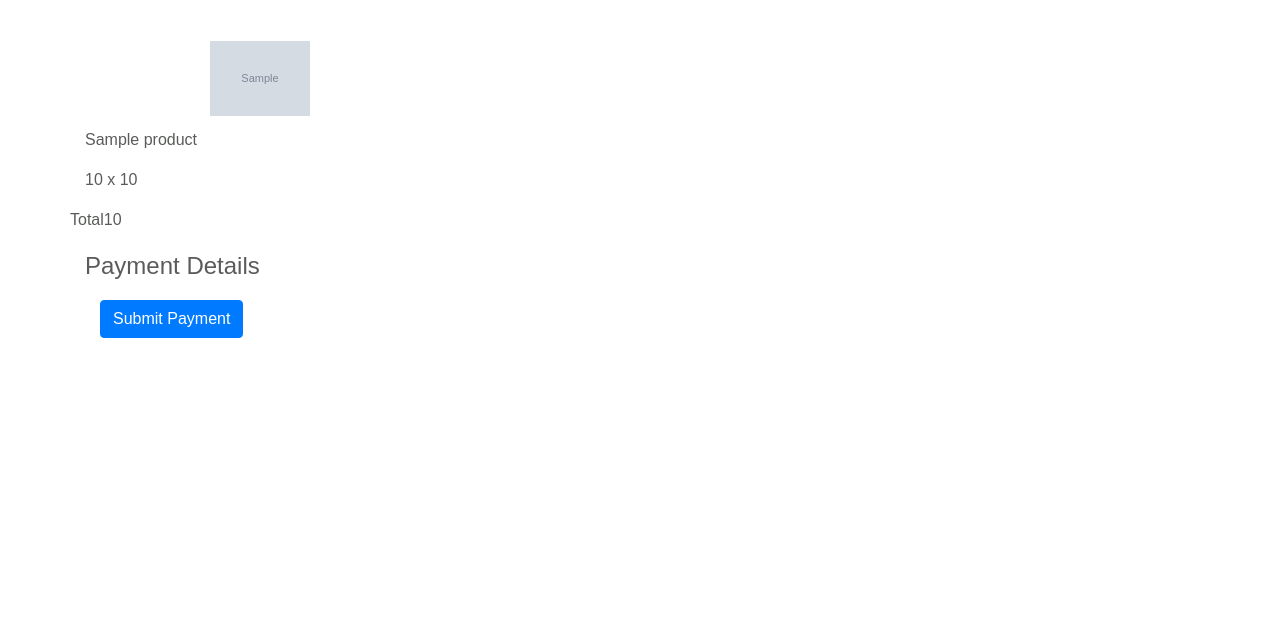
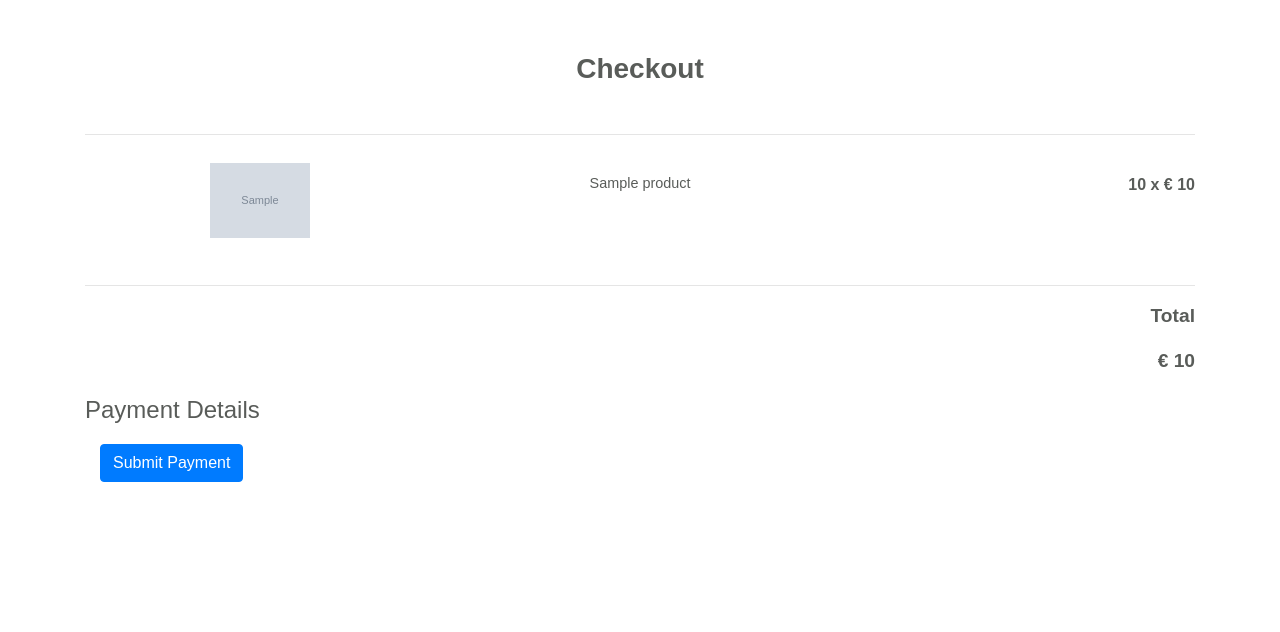
Before and after one commit to adrian80z/e-commerce, a Django app: template checkout/templates/checkout.html in a window 1280 px wide. Shown: the part 62-694 px from the top of the page. Run offline with Django 3.2, Linux system fonts and the light colour scheme; the template is opened without the code that fills it: most values are stand-ins (such as "Sample title", 1, 10 or a date in 2020); grey boxes marked "Sample" are stand-in pictures; some libraries are stand-ins or nearby versions.

Commit message:
layout update

```diff
--- a/checkout/templates/checkout.html
+++ b/checkout/templates/checkout.html
@@ -12,26 +12,46 @@
 <script type="text/javascript" src="{% static 'js/stripe.js' %}"></script>
 {% endblock %}
 
+{% block page_title %} TopTech | Checkout {% endblock %}
+
+{% block page_heading %}
+<h1 class=" heading text-center cart-bottom">Checkout</h1>
+<hr />
+{% endblock %}
 
 {% block content %}
-<div class="row row-flex">
+<div class="row">
     {% for item in cart_items %}
-    <div class="col-xs-10 col-xs-offset-1 col-sm-offset-0 col-sm-6 col-md-4 display panel panel-default">
-        <div class="panel-body">
-            <div class="product" style="background-image: url('{{ MEDIA_URL }}{{ item.product.image }}')"></div>
-
-            <div class="caption">
-                <p>{{ item.product.name }}</p>
-                <p>{{ item.quantity }} x {{ item.product.price }}</p>
-            </div>
+    <div class="col-sm-12 col-md-4 col-lg-4 text-md-right">
+        <div class="product" style="background-image: url('{{ MEDIA_URL }}{{ item.product.image}}')"></div>
+    </div>
+    <div class="col-sm-12 col-md-4 col-lg-4 text-md-right">
+        <div class="align">
+            <p class="product-description">{{ item.product.name }}</p>
         </div>
+    </div>
+    <div class="col-sm-12 col-md-4 col-lg-4 align text-md-right">
+        <span class="product-space">
+            <b>{{ item.quantity }} x &euro; {{ item.product.price }}</b></span>
     </div>
     {% endfor %}
 </div>
-<div class="row">
-    <p>Total</p>
-    <p><span class="glyphicon glyphicon-euro" aria-hidden="true"></span>{{ total }}</p>
+<hr />
+<div class="row summary">
+    <div class="col-sm-12 text-md-right text-sm-right">
+        <p>Total</p>
+        <p>&euro; {{ total }}</p>
+    </div>
 </div>
+
+
+
+
+
+
+
+
+
 
 <form role="form" method="post" id="payment-form" action="{% url 'checkout' %}">
     <legend>Payment Details</legend>
```
